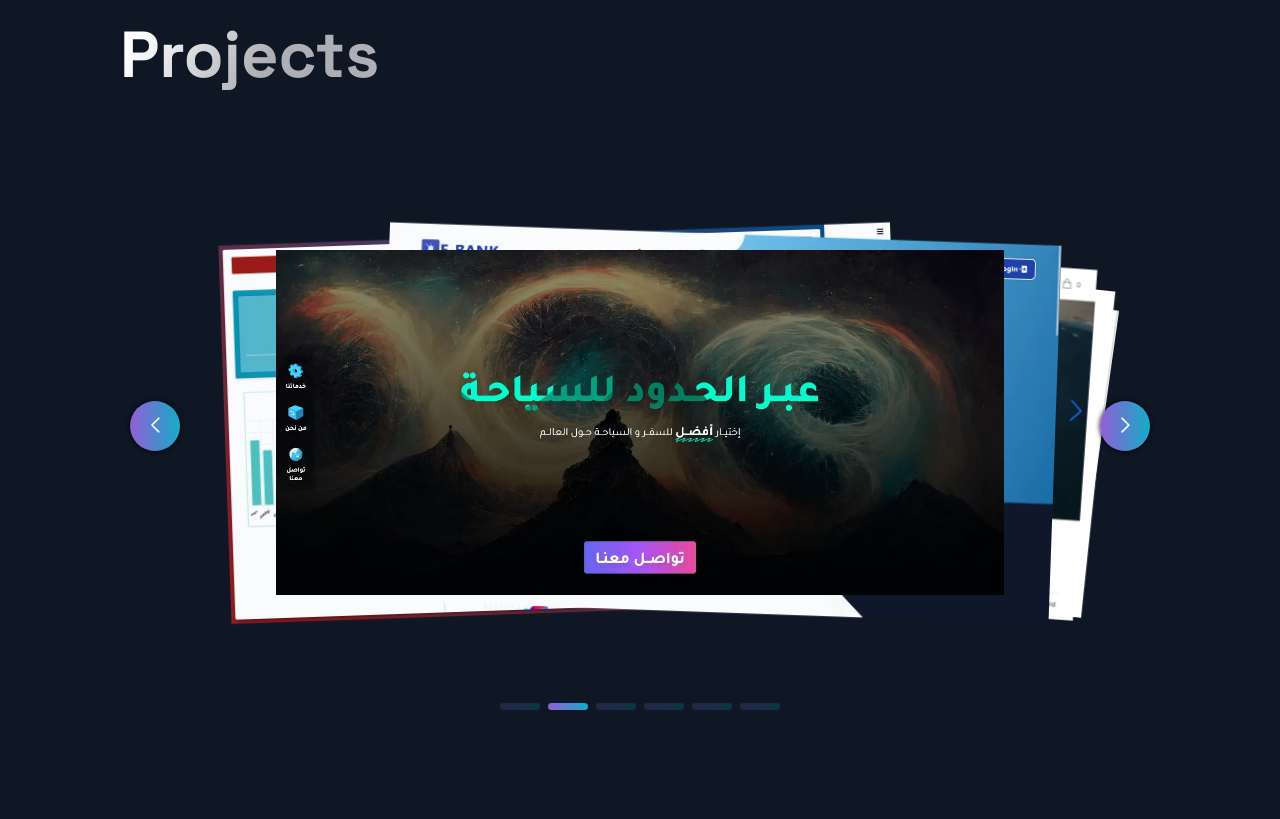
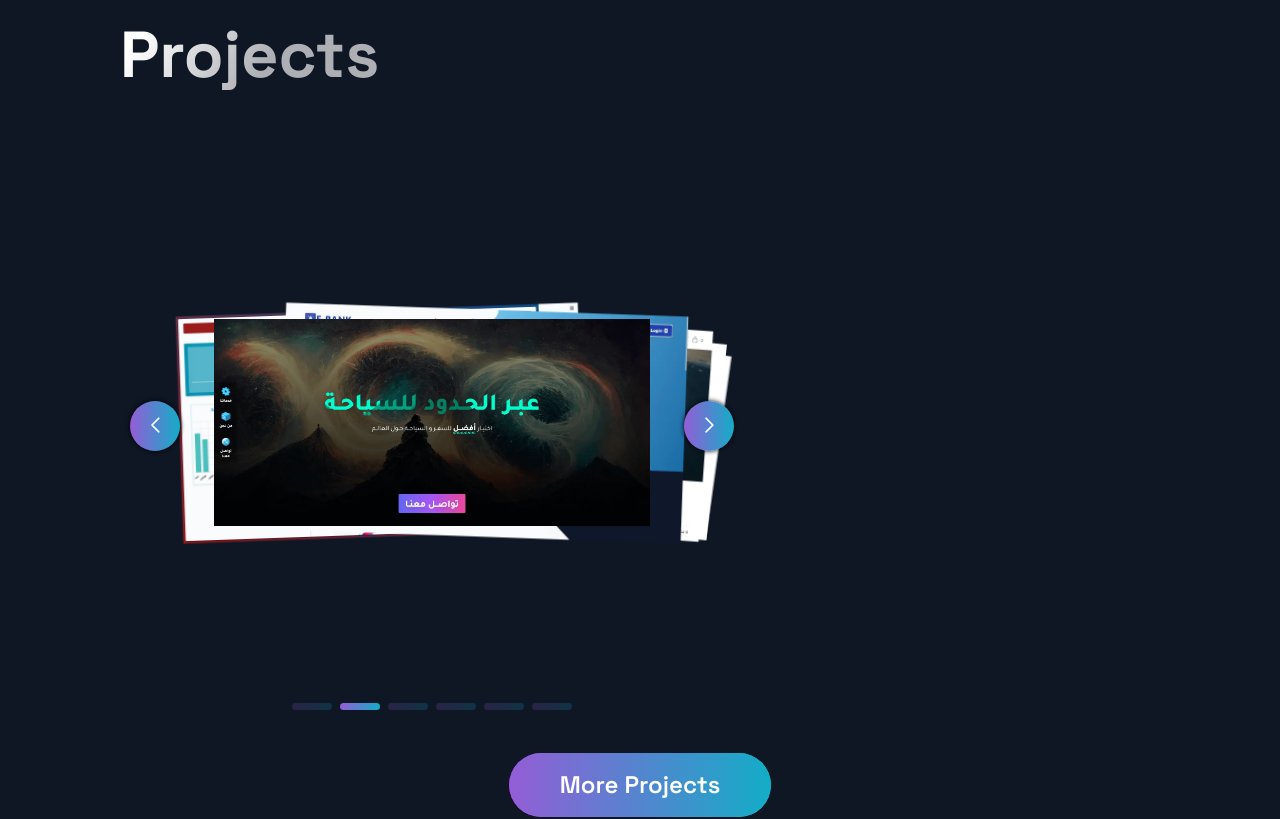
Before and after one commit to mostafakamal22/nextjs-portfolio, a Next.js app: page / in a window 1280 px wide. Shown: the part 2300-3119 px from the top of the page. Built offline with nearby package versions, Linux system fonts and the light colour scheme.

Commit message:
update project section layout and styles

```diff
--- a/src/components/Projects/ProjectCarousel.tsx
+++ b/src/components/Projects/ProjectCarousel.tsx
@@ -22,6 +22,7 @@ import {
   HeaderThree,
   Hr,
   ProjectDescription,
+  ShowPhotosButton,
   StackTitle,
   Tag,
   TagList,
@@ -29,7 +30,7 @@ import {
   UtilityList,
 } from "./ProjectsStyles";
 import { RiStackFill } from "react-icons/ri";
-import { AiFillCode, AiFillPlayCircle } from "react-icons/ai";
+import { AiFillCode, AiFillPicture, AiFillPlayCircle } from "react-icons/ai";
 
 export const ProjectCarousel = () => {
   const [_projectId, setProjectId] = useState<string>(projects[0]?.id);
@@ -80,7 +81,7 @@ export const ProjectCarousel = () => {
         pagination={pagination}
         modules={[Navigation, Pagination, EffectCards, Autoplay]}
         effect="cards"
-        className="mySwiper"
+        className="projectsSwiper"
         onSlideChange={handleSlideChange}
         onSlideChangeTransitionStart={() => setShowProjectDescription(false)}
         onSlideChangeTransitionEnd={() => setShowProjectDescription(true)}
@@ -93,7 +94,7 @@ export const ProjectCarousel = () => {
           <HeaderThree header>{project.title}</HeaderThree>
           <Hr />
         </TitleContent>
-        <CardInfo className="card-info">{project.description}</CardInfo>
+        <CardInfo>{project.description}</CardInfo>
         <div style={{ marginTop: "auto" }}>
           <StackTitle>
             Stack
@@ -106,17 +107,22 @@ export const ProjectCarousel = () => {
           </TagList>
         </div>
         <UtilityList>
+          <ExternalLinks href={project.source} target="_blank">
+            Source
+            <AiFillCode size={20} />
+          </ExternalLinks>
+
+          <ShowPhotosButton>
+            Photos
+            <AiFillPicture size={20} />
+          </ShowPhotosButton>
+
           {project?.visit && (
             <ExternalLinks href={project.visit} target="_blank">
               Demo
               <AiFillPlayCircle size={20} />
             </ExternalLinks>
           )}
-
-          <ExternalLinks href={project.source} target="_blank">
-            Source
-            <AiFillCode size={20} />
-          </ExternalLinks>
         </UtilityList>
       </ProjectDescription>
     </>
--- a/src/components/Projects/Projects.tsx
+++ b/src/components/Projects/Projects.tsx
@@ -1,6 +1,6 @@
 import { useEffect } from "react";
 
-import { BlogCard } from "./ProjectsStyles";
+import { ProjectContainer } from "./ProjectsStyles";
 import {
   Section,
   SectionDivider,
@@ -36,9 +36,9 @@ const Projects = ({ animateProjects, setAnimateProjects }: ProjectsProps) => {
     <Section id="projects">
       <SectionTitle main>Projects</SectionTitle>
 
-      <BlogCard animateProjects={animateProjects}>
+      <ProjectContainer animateProjects={animateProjects}>
         <ProjectCarousel />
-      </BlogCard>
+      </ProjectContainer>
 
       <div style={{ display: "flex", justifyContent: "center" }}>
         <Button>
--- a/src/components/Projects/ProjectsStyles.tsx
+++ b/src/components/Projects/ProjectsStyles.tsx
@@ -27,8 +27,16 @@ export const GridContainer = styled.section`
     padding-bottom: 0;
   }
 `;
-const StyledBlogCard = styled(animated.div)`
+const StyledProjectContainer = styled(animated.div)`
   width: 100%;
+  display: flex;
+  justify-content: space-between;
+  align-items: center;
+  gap: 4rem;
+
+  @media ${(props) => props.theme.breakpoints.lg} {
+    flex-direction: column;
+  }
 `;
 
 type BlogCardTypes = {
@@ -36,7 +44,10 @@ type BlogCardTypes = {
   children: React.ReactNode;
 };
 
-export const BlogCard = ({ animateProjects, children }: BlogCardTypes) => {
+export const ProjectContainer = ({
+  animateProjects,
+  children,
+}: BlogCardTypes) => {
   const transitions = useTransition(animateProjects, {
     from: { opacity: 0 },
     enter: { opacity: 1 },
@@ -46,15 +57,19 @@ export const BlogCard = ({ animateProjects, children }: BlogCardTypes) => {
 
   return transitions(
     (styles: any, item: any) =>
-      item && <StyledBlogCard style={styles}> {children} </StyledBlogCard>
+      item && (
+        <StyledProjectContainer style={styles}>
+          {" "}
+          {children}{" "}
+        </StyledProjectContainer>
+      )
   );
 };
 
 const StyledProjectDescription = styled(animated.div)`
-  max-width: 800px;
   margin-inline: auto;
   margin-block: 1rem;
-  padding: 0.25rem;
+  padding: 0.5rem 0.25rem;
   border: 5px solid lightblue;
   border-radius: 5px;
 `;
@@ -88,7 +103,6 @@ export const ProjectDescription = ({
 export const TitleContent = styled.div`
   margin-top: 1rem;
   text-align: center;
-  z-index: 20;
   width: 100%;
 `;
 
@@ -98,11 +112,13 @@ export const StackTitle = styled(TitleContent)`
   align-items: center;
   gap: 0.25rem;
   font-size: 2rem;
-  font-size: 2rem;
   margin-top: 1rem;
   text-align: center;
-  z-index: 20;
   width: 100%;
+
+  @media ${(props) => props.theme.breakpoints.sm} {
+    font-size: 1.5rem;
+  }
 `;
 
 type HeaderThreeProps = {
@@ -110,11 +126,15 @@ type HeaderThreeProps = {
 };
 
 export const HeaderThree = styled.h3<HeaderThreeProps>`
-  font-weight: 500;
+  font-weight: 700;
   letter-spacing: 2px;
-  color: #9cc9e3;
+  color: lightblue;
   padding: 0.5rem 0;
   font-size: ${(props) => (props.header ? "3rem" : "2rem")};
+
+  @media ${(props) => props.theme.breakpoints.sm} {
+    font-size: ${(props) => (props.header ? "2rem" : "1rem")};
+  } ;
 `;
 
 export const Hr = styled.hr`
@@ -139,11 +159,13 @@ export const CardInfo = styled.p`
   width: 100%;
   padding: 0 50px;
   color: #e4e6e7;
-  font-style: 2rem;
+  font-size: 1.5rem;
   line-height: 24px;
   text-align: justify;
   @media ${(props) => props.theme.breakpoints.sm} {
     padding: 1.5rem;
+    font-size: 1.1rem;
+    line-height: 20px;
   }
 `;
 
@@ -161,7 +183,7 @@ export const ExternalLinks = styled.a`
   align-items: center;
   gap: 0.25rem;
   color: #d4c0c0;
-  font-size: 1.6rem;
+  font-size: 1.5rem;
   padding: 1rem 1.5rem;
   background: #6b3030;
   border-radius: 15px;
@@ -169,6 +191,18 @@ export const ExternalLinks = styled.a`
   &:hover {
     background: #801414;
   }
+
+  @media ${(props) => props.theme.breakpoints.sm} {
+    font-size: 1.3rem;
+    padding: 0.5rem 1rem;
+  }
+`;
+
+export const ShowPhotosButton = styled(ExternalLinks).attrs({
+  as: "button",
+})`
+  border: none;
+  cursor: pointer;
 `;
 
 export const TagList = styled.ul`
@@ -182,4 +216,8 @@ export const TagList = styled.ul`
 export const Tag = styled.li`
   color: #d8bfbf;
   font-size: 1.5rem;
+
+  @media ${(props) => props.theme.breakpoints.sm} {
+    font-size: 1.3rem;
+  }
 `;
--- a/src/styles/globals.tsx
+++ b/src/styles/globals.tsx
@@ -24,12 +24,9 @@ const GlobalStyles = createGlobalStyle`
     padding: 0;
   }
 
-  :root {
+  html {
     scroll-behavior: smooth;
     scroll-padding: 2rem;
-  }
-
-  html {
     font-size: 62.5%;
     overflow-x: hidden;
   }
@@ -56,13 +53,14 @@ const GlobalStyles = createGlobalStyle`
   }
 
   //Swiper Styles
-  .mySwiper {
-  position: relative;
-  width: 100%;
+  .projectsSwiper {
+  width: 60%;
   height: 60rem;
-  margin-inline: auto;
   border-radius: 1rem;
 
+  @media ${(props) => props.theme.breakpoints.lg} {
+    width: 100%;
+  }
 
   @media ${(props) => props.theme.breakpoints.md}{
    height: 45rem;
```
